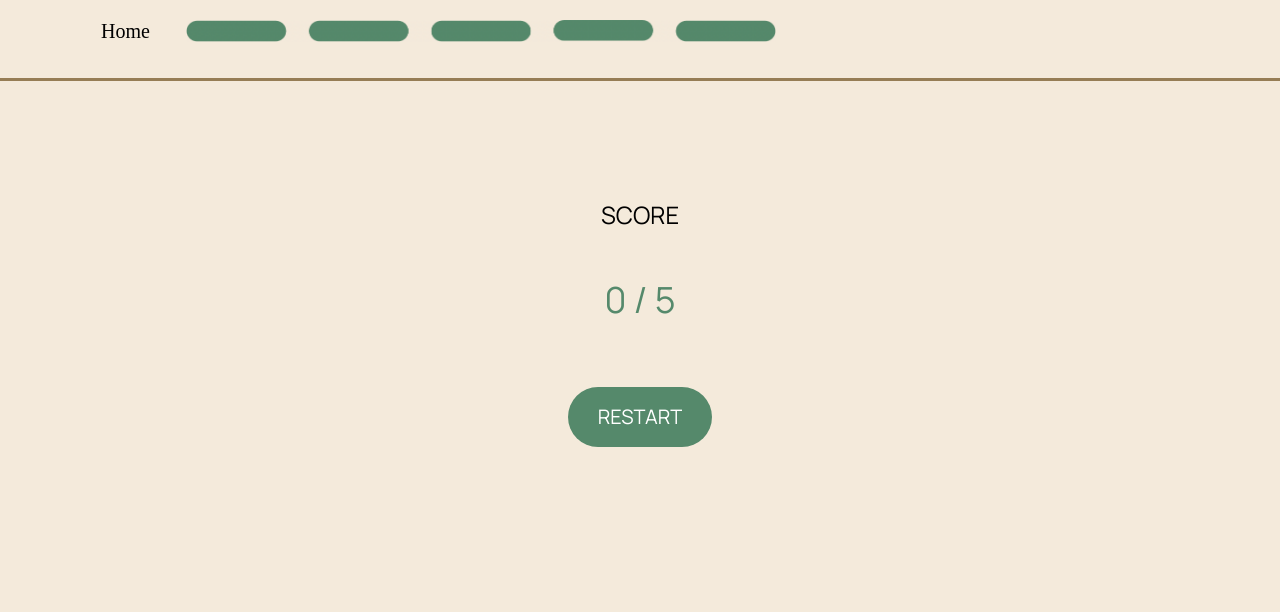
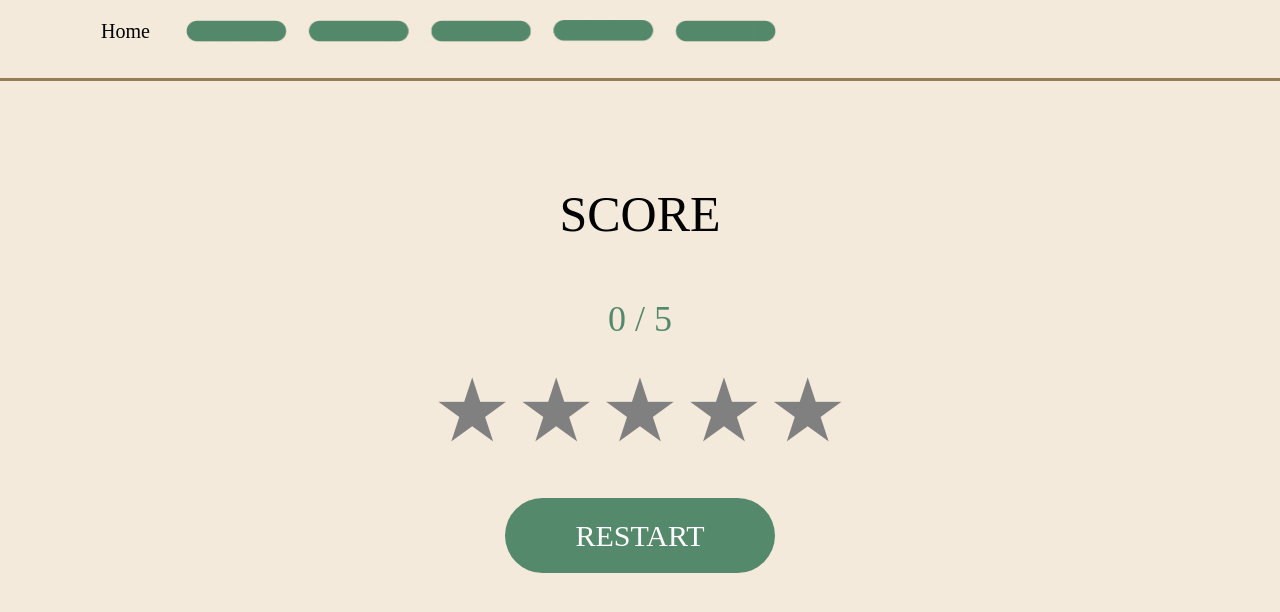
Before and after one commit to gruiiiw/ui_design_syllogism, a Flask app: page /results in a window 1280 px wide. Shown: the top 612 px of the page. Run offline with Flask 3, Linux system fonts and the light colour scheme; some libraries are stand-ins or nearby versions.

Commit message:
Results graphic update - quiz graphic updates

```diff
--- a/templates/results.html
+++ b/templates/results.html
@@ -8,17 +8,17 @@
     <style>
         body {
             background-color: #f4eadb; /* Beige background color */
-            font-family: 'Manrope', sans-serif; /* Use Manrope font */
         }
 
         .container {
             text-align: center; /* Center align content */
+            font-family: 'Bodani FLF';
         }
 
         .score {
-            font-size: 24px; /* Smaller font size */
+            font-size: 50px; /* Smaller font size */
             color: black; /* Black font color */
-            padding-top: 100px;
+            padding-top: 80px;
         }
 
         .score-value {
@@ -30,19 +30,31 @@
         .restart-btn {
             background-color: #55896B; /* Green background color */
             color: white; /* White font color */
-            font-size: 20px; /* Smaller font size */
-            padding: 15px 30px; /* Larger padding */
+            font-size: 30px;
+            padding: 15px 70px; /* Larger padding */
             border-radius: 50px; /* Rounded edges */
             border: none; /* No border */
             cursor: pointer; /* Cursor on hover */
             transition: background-color 0.3s; /* Smooth color transition */
-            margin-top: 60px; /* Add more margin to move below */
+            margin-top: 20px; /* Add more margin to move below */
             text-decoration: none; /* Remove default button underline */
         }
 
         .restart-btn:hover {
             background-color: #38694d; /* Darker green on hover */
         }
+
+        .star {
+            color: gray;
+            font-size: 88px; /* Star Size*/
+        }
+
+        .star.filled {
+            color: gold;
+            font-size: 88px;
+
+        }
+
     </style>
 </head>
 <body>
@@ -51,6 +63,16 @@
         <div class="score">SCORE</div>
         <!-- 4/5 -->
         <div class="score-value">{{ score }} / 5</div> <!-- Dynamically display score -->
+
+        <!-- Stars -->
+        <div class="stars">
+            <span class="star">&#9733;</span>
+            <span class="star">&#9733;</span>
+            <span class="star">&#9733;</span>
+            <span class="star">&#9733;</span>
+            <span class="star">&#9733;</span>
+        </div>
+
         <!-- Restart button -->
         <a href="/">
             <button class="restart-btn">RESTART</button>
@@ -60,4 +82,21 @@
 </html>
 
 
+<script>
+
+    // Get all the star elements
+    let stars = document.querySelectorAll('.star');
+
+    // Assume score is obtained from your server and passed to this script
+    let score = {{ score }}; // Replace this with actual score
+
+    // Add the 'filled' class to the stars up to the score
+    for (var i = 0; i < score; i++) {
+        if(stars[i]) {
+            stars[i].classList.add('filled');
+        }
+    }
+</script>
+
+
 {% endblock %}
```
Also changed, not shown: static/main.css (+48 -34 lines).
